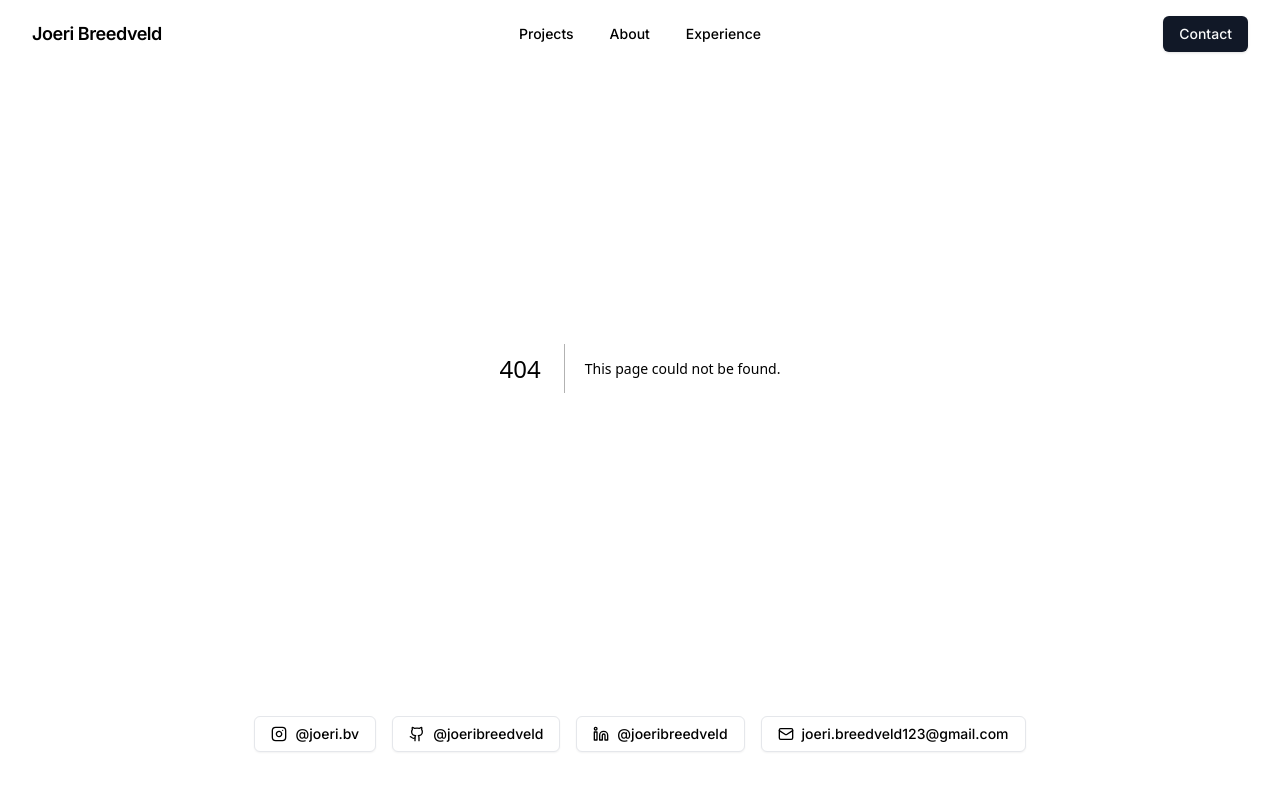
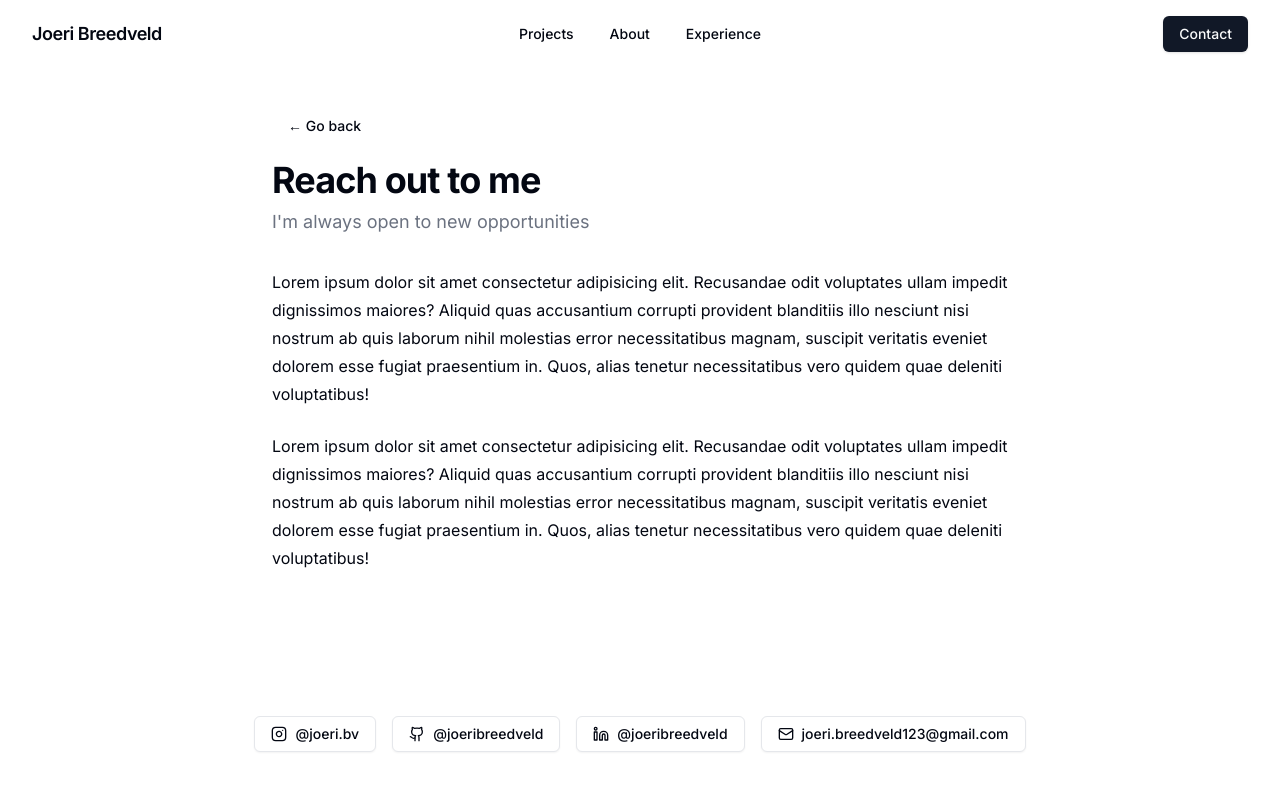
Before and after one commit to joeribreedveld/next-shadcn-portfolio-template, a Next.js app: page /contact in a window 1280 px wide. Before the commit this address had no page. Shown: the top 790 px of the page. Built offline with nearby package versions, Linux system fonts and the light colour scheme.

Commit message:
feat: contact page and header links fix

```diff
--- /dev/null
+++ b/app/contact/page.tsx
@@ -0,0 +1,41 @@
+import { Button } from "@/components/ui/button";
+import Link from "next/link";
+
+export default function Page() {
+  return (
+    <main className="px-4 flex flex-col py-6 max-w-3xl mx-auto">
+      <div>
+        <Button variant="ghost" className="mt-4" asChild>
+          <Link href="/">
+            <span>&larr; Go back</span>
+          </Link>
+        </Button>
+        <h1 className="scroll-m-20 text-4xl font-bold tracking-tight mt-4">
+          Reach out to me
+        </h1>
+        <p className="text-lg text-muted-foreground mt-2">
+          I&apos;m always open to new opportunities
+        </p>
+      </div>
+      <div className="mt-8">
+        <p className="leading-7">
+          Lorem ipsum dolor sit amet consectetur adipisicing elit. Recusandae
+          odit voluptates ullam impedit dignissimos maiores? Aliquid quas
+          accusantium corrupti provident blanditiis illo nesciunt nisi nostrum
+          ab quis laborum nihil molestias error necessitatibus magnam, suscipit
+          veritatis eveniet dolorem esse fugiat praesentium in. Quos, alias
+          tenetur necessitatibus vero quidem quae deleniti voluptatibus!
+        </p>
+
+        <p className="leading-7 mt-6">
+          Lorem ipsum dolor sit amet consectetur adipisicing elit. Recusandae
+          odit voluptates ullam impedit dignissimos maiores? Aliquid quas
+          accusantium corrupti provident blanditiis illo nesciunt nisi nostrum
+          ab quis laborum nihil molestias error necessitatibus magnam, suscipit
+          veritatis eveniet dolorem esse fugiat praesentium in. Quos, alias
+          tenetur necessitatibus vero quidem quae deleniti voluptatibus!
+        </p>
+      </div>
+    </main>
+  );
+}
--- a/components/header.tsx
+++ b/components/header.tsx
@@ -52,7 +52,7 @@ export default function Header() {
         </NavigationMenuList>
       </NavigationMenu>
       <div className="w-full justify-end items-center hidden md:flex">
-        <Link href="/#footer">
+        <Link href="/contact">
           <Button>Contact</Button>
         </Link>
       </div>
@@ -66,23 +66,33 @@ export default function Header() {
         </SheetTrigger>
 
         <SheetContent>
-          <Link className="flex items-center gap-2" href="#">
-            <h3 className="text-lg font-semibold tracking-tight">
-              Joeri Breedveld
-            </h3>
-          </Link>
+          <SheetTrigger asChild>
+            <Link className="flex items-center gap-2" href="/">
+              <h3 className="text-lg font-semibold tracking-tight">
+                Joeri Breedveld
+              </h3>
+            </Link>
+          </SheetTrigger>
           <ul className="flex flex-col gap-3 mt-4">
             <li>
-              <Link href="#">Home</Link>
+              <SheetTrigger asChild>
+                <Link href="/">Project</Link>
+              </SheetTrigger>
             </li>
             <li>
-              <Link href="#">Project</Link>
+              <SheetTrigger asChild>
+                <Link href="/about">About</Link>
+              </SheetTrigger>
             </li>
             <li>
-              <Link href="#">About</Link>
+              <SheetTrigger asChild>
+                <Link href="/experience">Experience</Link>
+              </SheetTrigger>
             </li>
             <li>
-              <Link href="#">Experience</Link>
+              <SheetTrigger asChild>
+                <Link href="/contact">Contact</Link>
+              </SheetTrigger>
             </li>
           </ul>
         </SheetContent>
```
